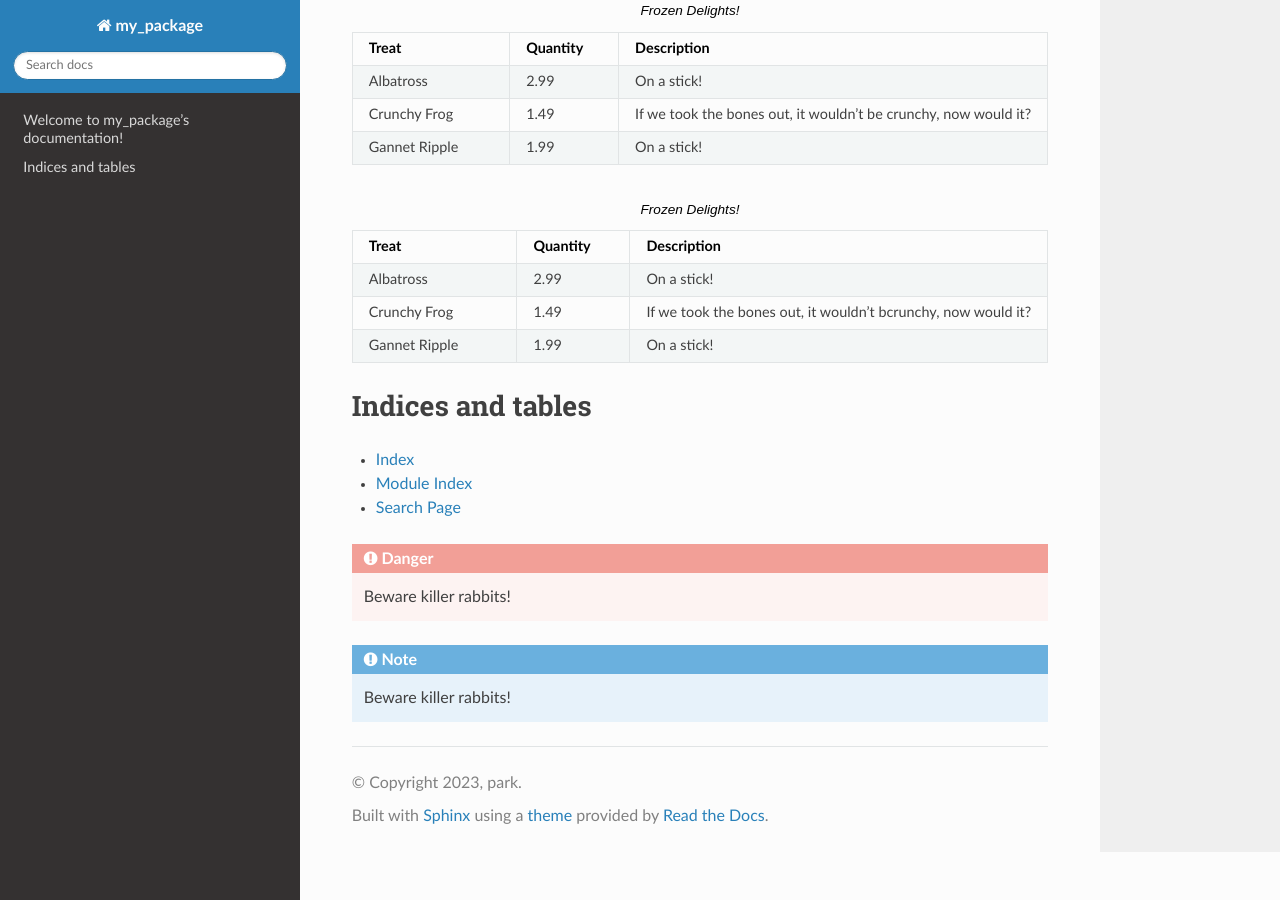
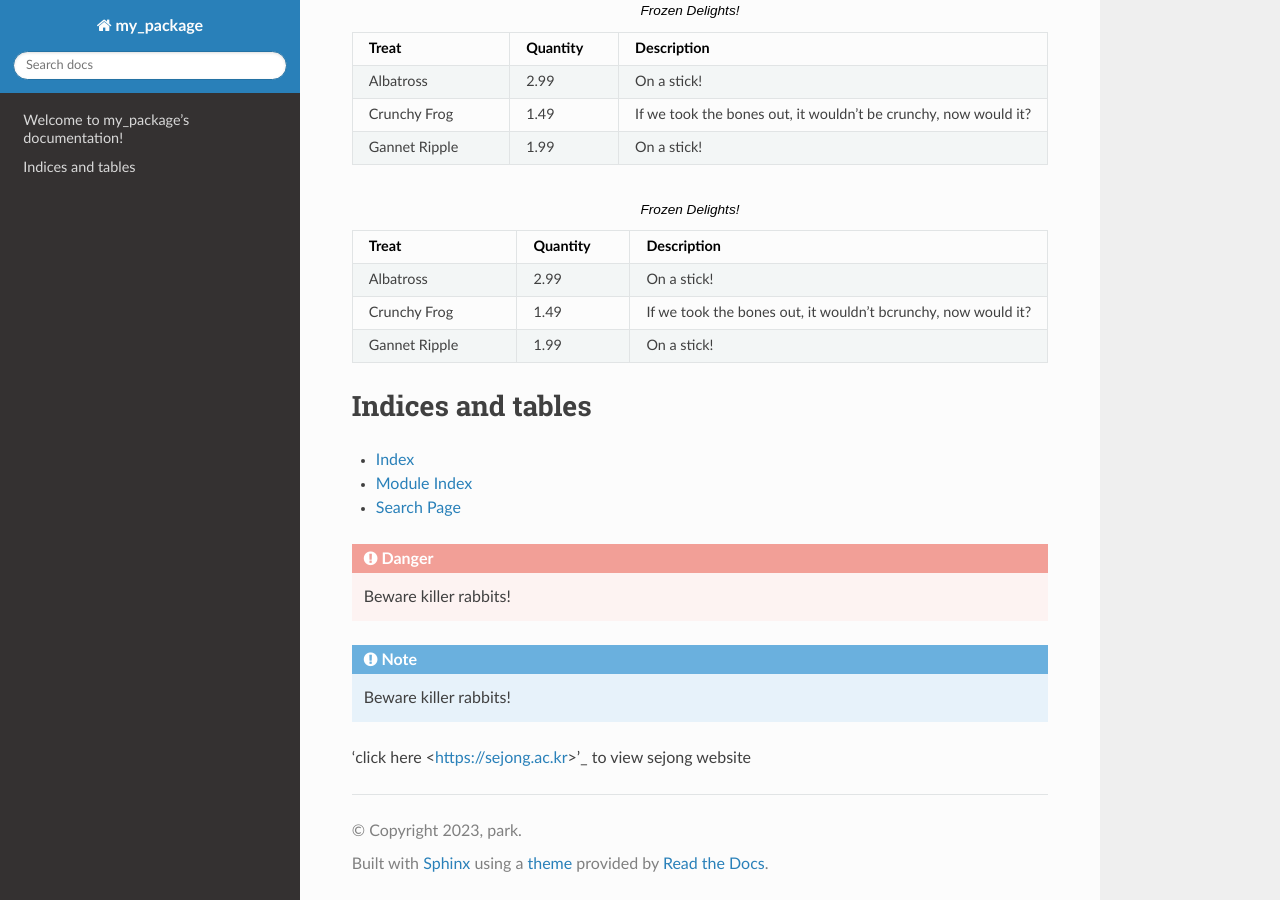
Before and after one commit to 2eeg/hello-world, a Sphinx documentation site: the page built from testread/docs/source/index.rst, in a window 1280 px wide and 900 px high, scrolled down 580 px. Built offline with Sphinx 7.4.7 and the Read the Docs theme 2.0.0, drawn with Linux system fonts in a browser that asks for light colours.

Commit message:
sejong link

```diff
--- a/testread/docs/source/index.rst
+++ b/testread/docs/source/index.rst
@@ -72,3 +72,5 @@ Indices and tables
    Beware killer rabbits!
 .. note::
    Beware killer rabbits!
+
+'click here <https://sejong.ac.kr>'_ to view sejong website
```
Also changed, not shown: 5 other files.
